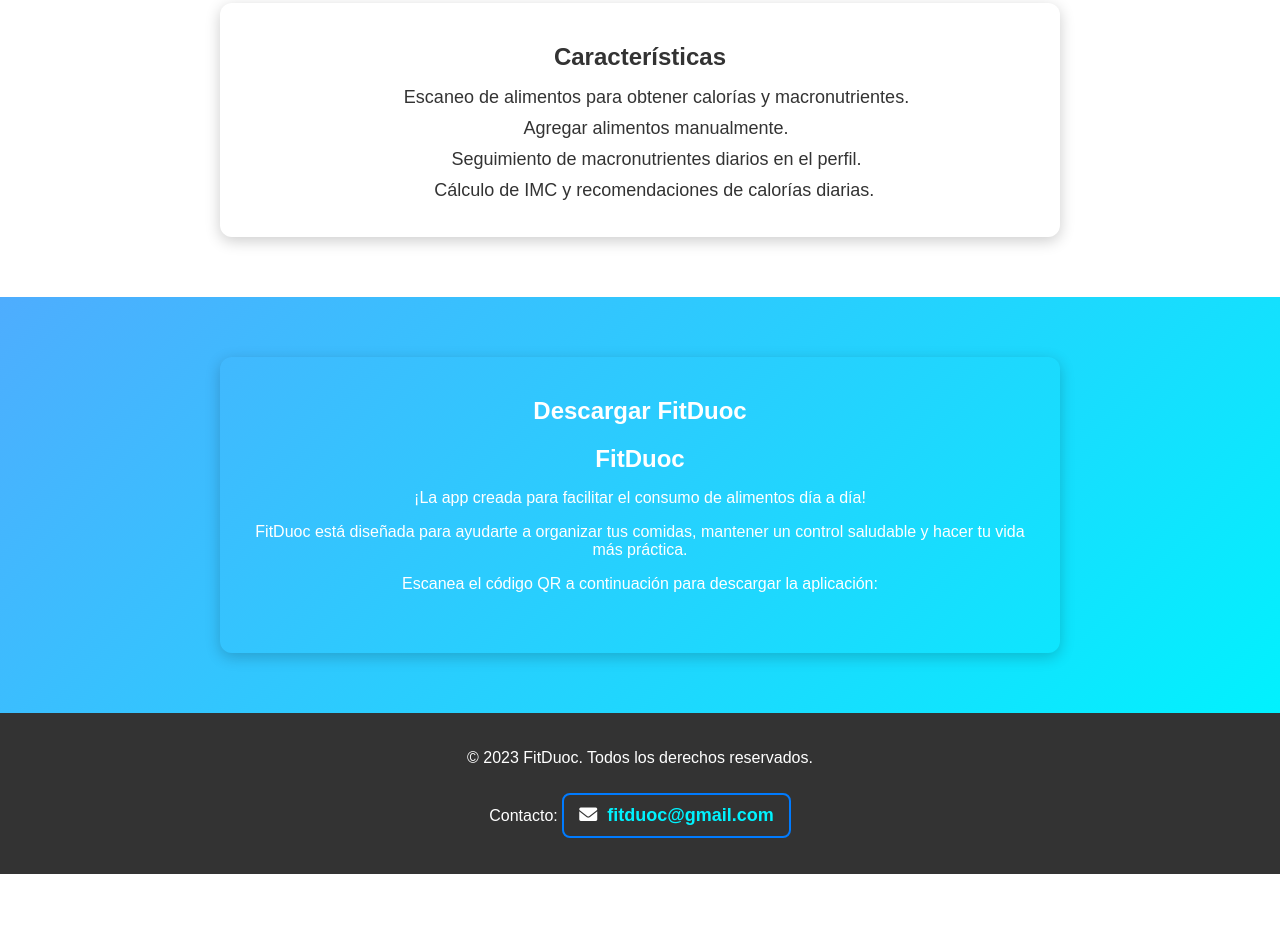
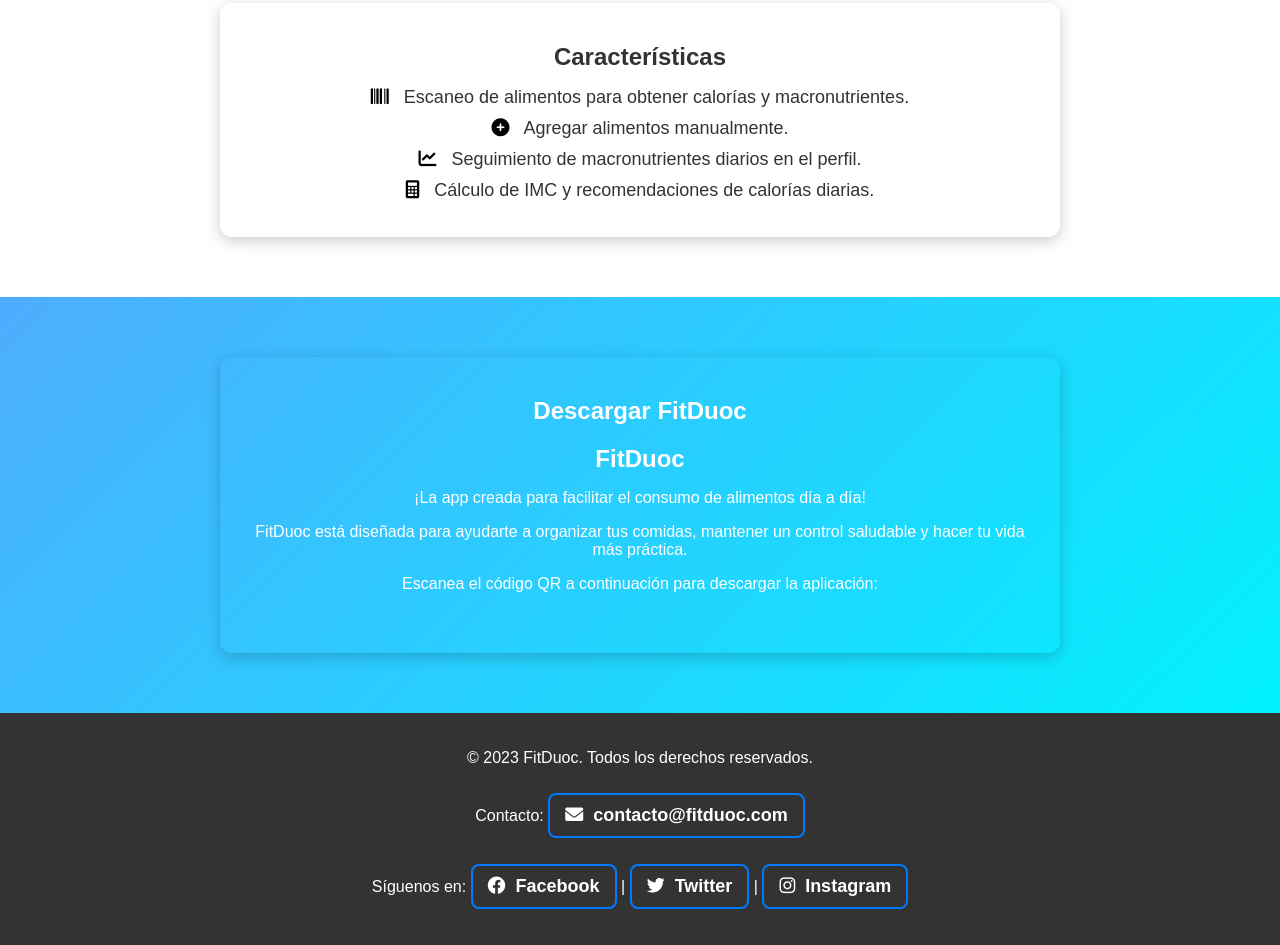
Before and after one commit to ANDRESROJAS00/PaginaFitDuoc.github.io, a plain HTML site: page index.html in a window 1280 px wide. Shown: the part 349-1294 px from the top of the page. Before the commit the page ends 1223 px from the top, so only its background shows below. Drawn offline with Linux system fonts and the light colour scheme; a script that the page names is missing.

Commit message:
actualización 9

```diff
--- a/index.css
+++ b/index.css
@@ -54,7 +54,7 @@ ul li {
 
 ul li i {
   margin-right: 10px;
-  color: #fff; /* Color blanco para los iconos */
+  color: #000; /* Color negro para los iconos en la sección de características */
 }
 
 /* Enlace de descarga */
@@ -99,7 +99,7 @@ a:hover {
 }
 
 .footer a {
-  color: #00f2fe;
+  color: #fff; /* Color blanco para los enlaces en el footer */
   text-decoration: none;
 }
 
@@ -109,5 +109,5 @@ a:hover {
 
 .footer i {
   margin-right: 5px;
-  color: #fff; /* Color blanco para los iconos */
+  color: #fff; /* Color blanco para los iconos en el footer */
 }
--- a/index.html
+++ b/index.html
@@ -44,7 +44,11 @@
   <footer class="footer">
     <div class="footer-content">
       <p>&copy; 2023 FitDuoc. Todos los derechos reservados.</p>
-      <p>Contacto: <a href="mailto:contacto@fitduoc.com"><i class="fas fa-envelope"></i> fitduoc@gmail.com</a></p>
+      <p>Contacto: <a href="mailto:contacto@fitduoc.com"><i class="fas fa-envelope"></i> contacto@fitduoc.com</a></p>
+      <p>Síguenos en:
+        <a href="https://facebook.com/fitduoc" target="_blank"><i class="fab fa-facebook"></i> Facebook</a> |
+        <a href="https://twitter.com/fitduoc" target="_blank"><i class="fab fa-twitter"></i> Twitter</a> |
+        <a href="https://instagram.com/fitduoc" target="_blank"><i class="fab fa-instagram"></i> Instagram</a>
       </p>
     </div>
   </footer>
```
